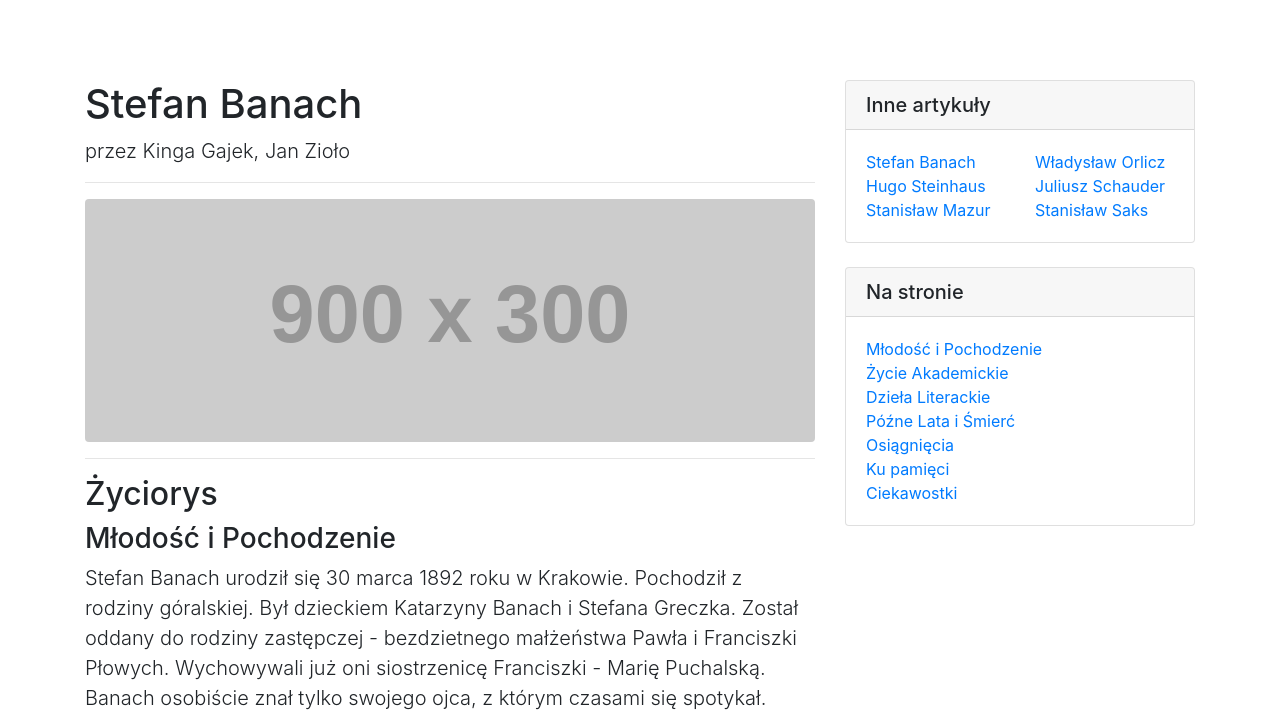
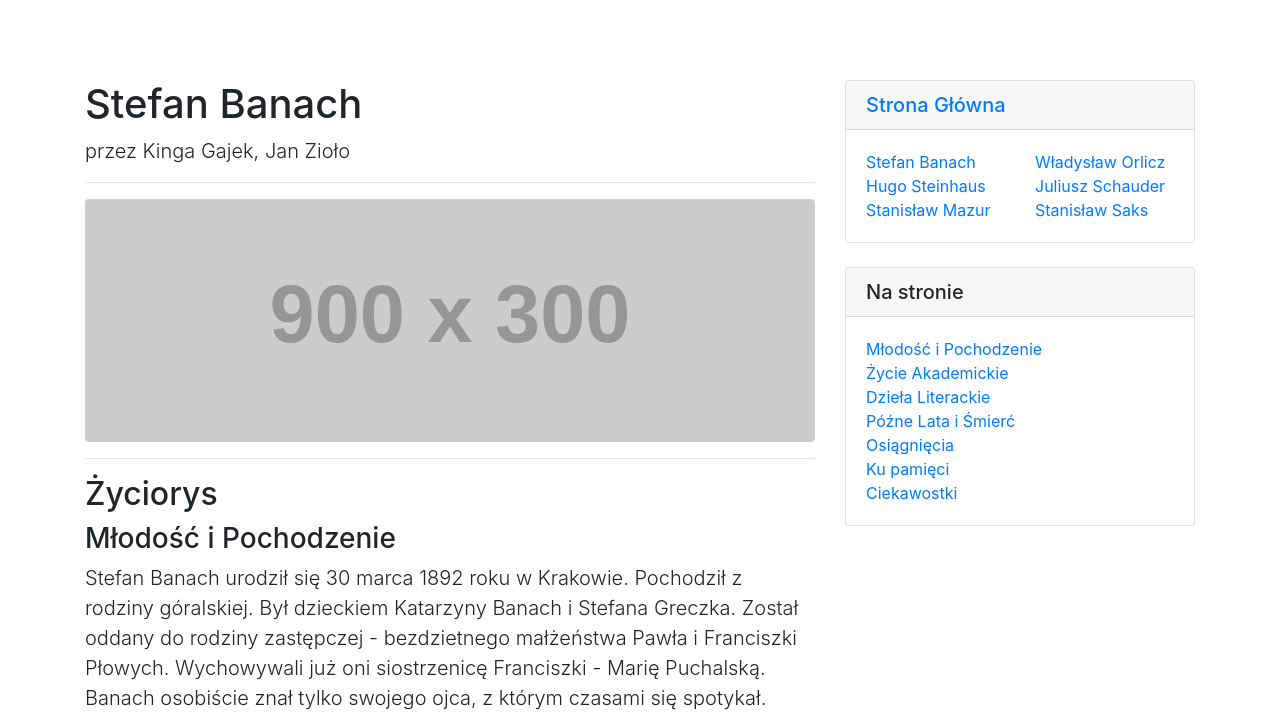
Before and after one commit to weronikaramus/wielcymatematycy, a website: page wielcymatematycylsm/banach.html in a window 1280 px wide. Shown: the top 726 px of the page. Drawn offline with Linux system fonts and the light colour scheme; placeholder pictures from the web are drawn by us.

Commit message:
poprawki w artykułach

```diff
--- a/wielcymatematycylsm/banach.html
+++ b/wielcymatematycylsm/banach.html
@@ -144,7 +144,7 @@
 
         <!-- Inne Widget -->
         <div class="card my-4">
-          <h5 class="card-header">Inne artykuły</h5>
+          <h5 class="card-header"><a href="index.html">Strona Główna</a></h5>
           <div class="card-body">
             <div class="row">
               <div class="col-lg-6">
```
Also changed, not shown: wielcymatematycylsm/mazur.html (+1 -1 lines), wielcymatematycylsm/orlicz.html (+1 -1 lines), wielcymatematycylsm/saks.html (+1 -1 lines), wielcymatematycylsm/schauder.html (+1 -1 lines), wielcymatematycylsm/steinhaus.html (+1 -1 lines).
